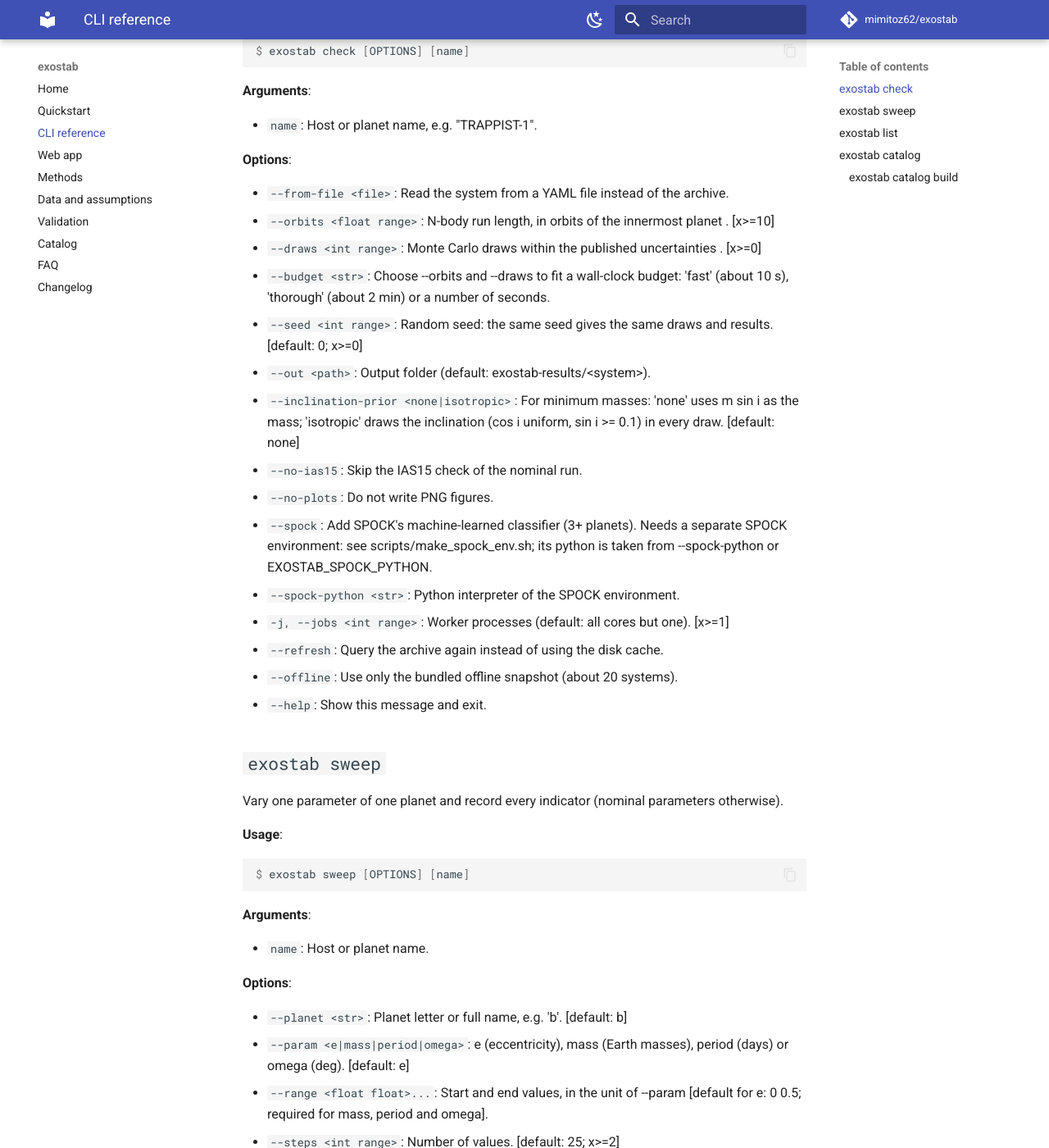
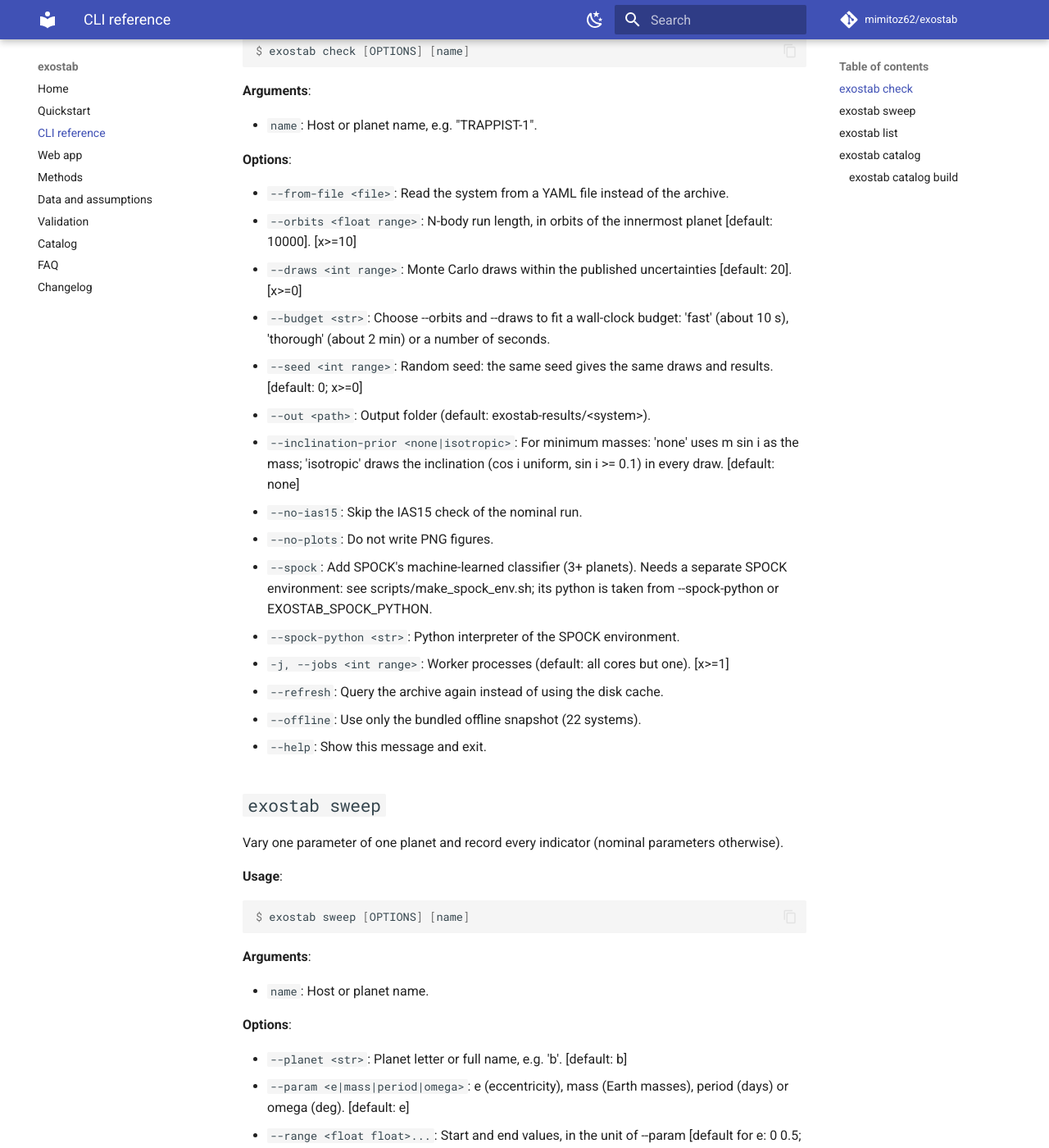
Before and after one commit to O1sumitkumar/exostab, an MkDocs documentation site: the page built from docs/cli.md, in a window 1280 px wide and 1400 px high, scrolled down 761 px. Shown: the whole window at 82% size. Built offline with MkDocs 1.6.1 and Material for MkDocs 9.7.7, drawn with Linux system fonts in a browser that asks for light colours; comment, search, counter and statistics services are not loaded; some of the changed text lies outside the part shown.

Commit message:
Show the --orbits and --draws defaults in check --help and docs/cli.md
`check --orbits` and `--draws` default to None (so that --budget can tell
whether they were given), so their defaults are written into the help text by
hand. With rich_markup_mode="rich", Rich parsed "[default: 10000]" and
"[default: 20]" as markup tags and dropped them: the terminal help and the
generated CLI reference showed "... innermost planet ." with no default for
the two main run settings. The brackets are now escaped.

The --offline help said "about 20 systems"; the snapshot has 22, as the
README and the web app say.

docs/cli.md is regenerated with the typer command used in CI.

Co-Authored-By: Claude Opus 5.5 <noreply@anthropic.com>

```diff
--- a/docs/cli.md
+++ b/docs/cli.md
@@ -37,8 +37,8 @@ $ exostab check [OPTIONS] [name]
 **Options**:
 
 * `--from-file <file>`: Read the system from a YAML file instead of the archive.
-* `--orbits <float range>`: N-body run length, in orbits of the innermost planet .  [x&gt;=10]
-* `--draws <int range>`: Monte Carlo draws within the published uncertainties .  [x&gt;=0]
+* `--orbits <float range>`: N-body run length, in orbits of the innermost planet [default: 10000].  [x&gt;=10]
+* `--draws <int range>`: Monte Carlo draws within the published uncertainties [default: 20].  [x&gt;=0]
 * `--budget <str>`: Choose --orbits and --draws to fit a wall-clock budget: &#x27;fast&#x27; (about 10 s), &#x27;thorough&#x27; (about 2 min) or a number of seconds.
 * `--seed <int range>`: Random seed: the same seed gives the same draws and results.  [default: 0; x&gt;=0]
 * `--out <path>`: Output folder (default: exostab-results/&lt;system&gt;).
@@ -49,7 +49,7 @@ $ exostab check [OPTIONS] [name]
 * `--spock-python <str>`: Python interpreter of the SPOCK environment.
 * `-j, --jobs <int range>`: Worker processes (default: all cores but one).  [x&gt;=1]
 * `--refresh`: Query the archive again instead of using the disk cache.
-* `--offline`: Use only the bundled offline snapshot (about 20 systems).
+* `--offline`: Use only the bundled offline snapshot (22 systems).
 * `--help`: Show this message and exit.
 
 ## `exostab sweep`
@@ -78,7 +78,7 @@ $ exostab sweep [OPTIONS] [name]
 * `--out <path>`: Output folder (default: exostab-results/&lt;system&gt;).
 * `-j, --jobs <int range>`: Worker processes (default: all cores but one).  [x&gt;=1]
 * `--refresh`: Query the archive again instead of using the disk cache.
-* `--offline`: Use only the bundled offline snapshot (about 20 systems).
+* `--offline`: Use only the bundled offline snapshot (22 systems).
 * `--help`: Show this message and exit.
 
 ## `exostab list`
@@ -97,7 +97,7 @@ $ exostab list [OPTIONS]
 * `--max-period-days <float>`: Only systems whose planets all have periods below this (days).
 * `--limit <int range>`: Show at most this many systems (0: all).  [default: 0; x&gt;=0]
 * `--refresh`: Query the archive again instead of using the disk cache.
-* `--offline`: Use only the bundled offline snapshot (about 20 systems).
+* `--offline`: Use only the bundled offline snapshot (22 systems).
 * `--help`: Show this message and exit.
 
 ## `exostab catalog`
@@ -138,5 +138,5 @@ $ exostab catalog build [OPTIONS]
 * `--max-seconds <float range>`: Wall-clock cap per system; systems that exceed it are recorded as &#x27;timeout&#x27;.  [default: 120.0; x&gt;=1]
 * `-j, --jobs <int range>`: Worker processes (default: all cores but one).  [x&gt;=1]
 * `--refresh`: Query the archive again instead of using the disk cache.
-* `--offline`: Use only the bundled offline snapshot (about 20 systems).
+* `--offline`: Use only the bundled offline snapshot (22 systems).
 * `--help`: Show this message and exit.
```
Also changed, not shown: 2 other files.
